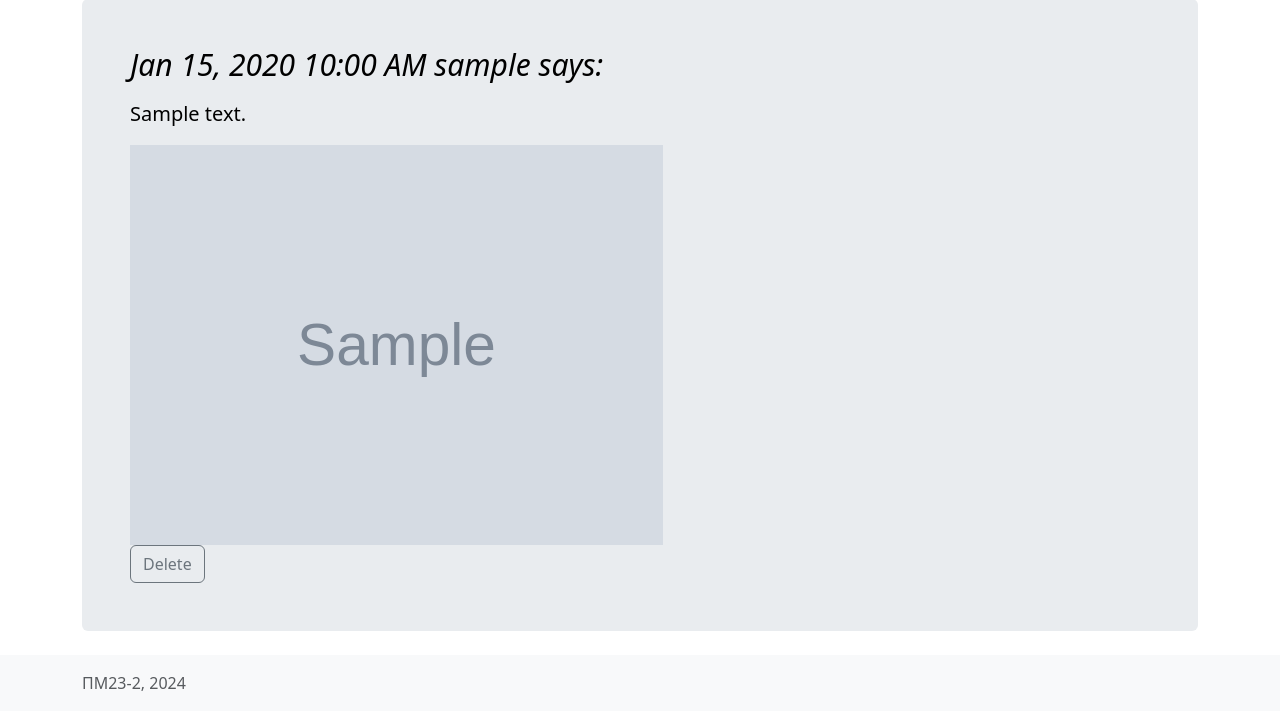
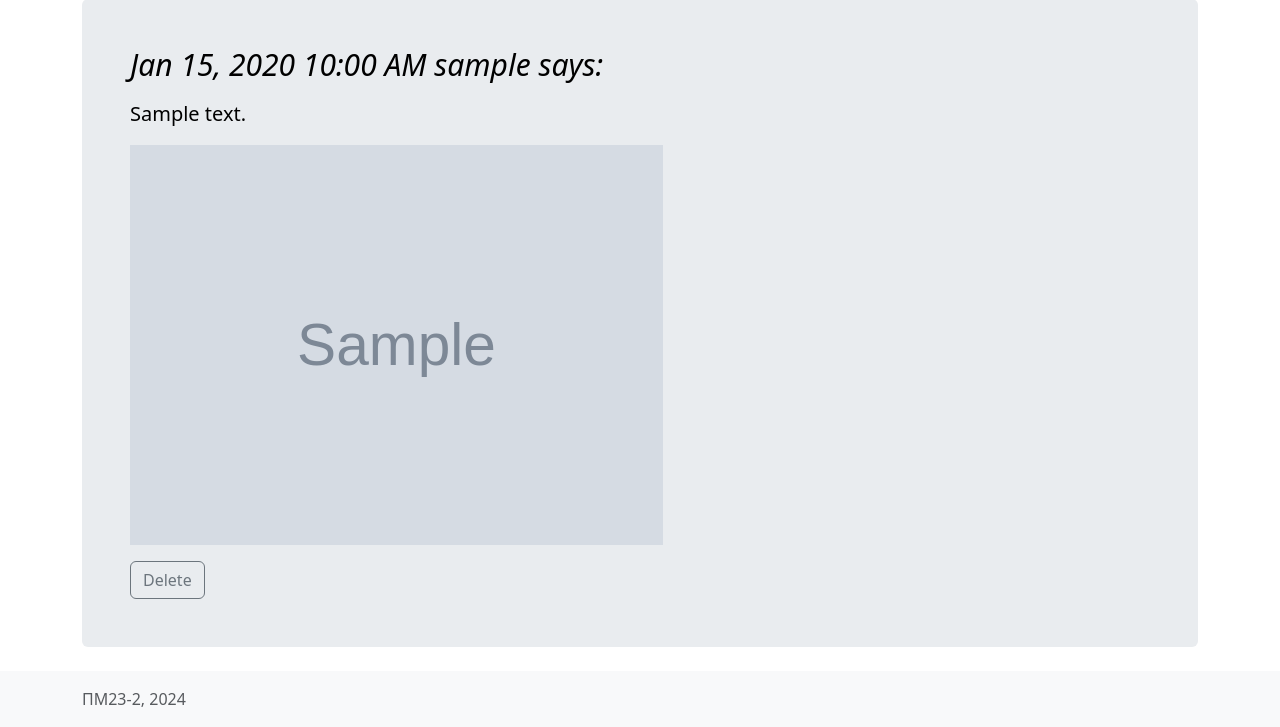
Before and after one commit to laxier/flask_numberONE, a Flask app: page / in a window 1280 px wide. Shown: the part 360-1087 px from the top of the page. Before the commit the page ends 1051 px from the top, so only its background shows below. Run offline with Flask 3, Linux system fonts and the light colour scheme; a user stored in the database is signed in; tables that the repository leaves empty hold one stand-in row (values such as "Sample post"); grey boxes marked "Sample" are stand-in pictures; some libraries are stand-ins or nearby versions.

Commit message:
static_folder=os.path.join(os.getcwd(), 'static'), now works for every project

```diff
--- a/app/__init__.py
+++ b/app/__init__.py
@@ -5,8 +5,9 @@ from flask_migrate import Migrate
 from flask_login import LoginManager
 from flask_bootstrap import Bootstrap5
 from flask_moment import Moment
+import os
 
-app = Flask(__name__, static_folder="D:/flaskProject/static")
+app = Flask(__name__, static_folder=os.path.join(os.getcwd(), 'static'))
 app.config.from_object(Config)
 
 db = SQLAlchemy(app)
--- a/app/templates/index.html
+++ b/app/templates/index.html
@@ -27,10 +27,9 @@
             post.author.username }} says: </h1>
         <p class="lead my-3" style="font-size: 20px;">{{ post.body }}</p>
         {% if post.image_path %}
-        <img src="../{{post.image_path}}" alt="Post Image" height="400">
+        <p class="lead my-3" style="font-size: 20px;"><img src="../{{post.image_path}}" alt="Post Image" height="400"></p>
         {% endif %}
         {% if current_user.id == post.author.id or current_user.username == 'admin'%}
-        <br>
         <a href="/delete/{{post.id}}" class="btn btn-outline-secondary">Delete</a>
         {% endif %}
         <!--                  <p class="lead mb-0"><a href="#" class="text-body-emphasis fw-bold">Continue reading...</a></p>-->
```
